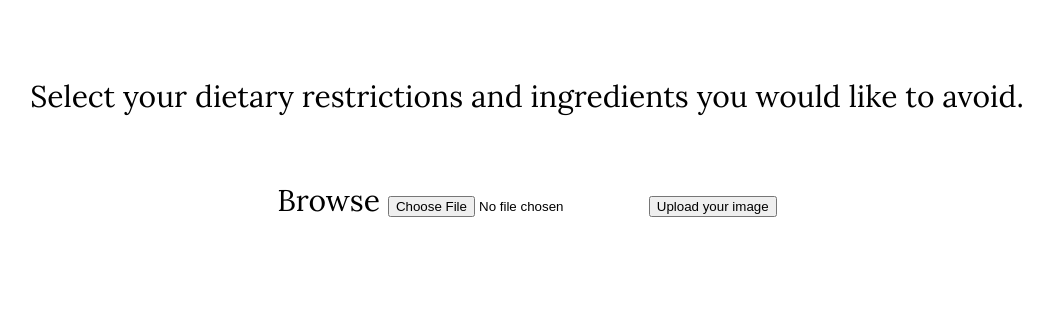
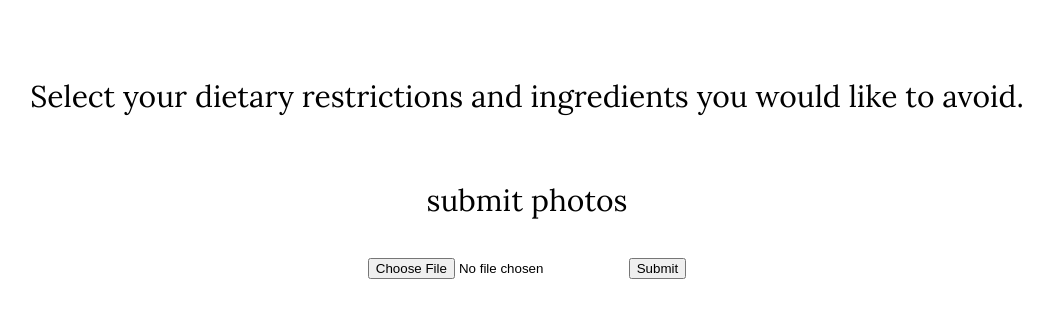
Before and after one commit to renelee/eatometry, a Flask app: page / in a window 1280 px wide. Shown: the part 271-589 px from the top of the page, without its empty margins (113-1166 px from the left). Run offline with Flask 2, Linux system fonts and the light colour scheme.

Commit message:
broke everything

```diff
--- a/app.py
+++ b/app.py
@@ -1,19 +1,21 @@
 import os
 from flask import Flask, render_template, request, redirect, url_for
 from flask import send_from_directory
+from flask_uploads import UploadSet, configure_uploads, IMAGES, patch_request_class, UploadNotAllowed
 # from PIL import Image
 import pytesseract
 
-UPLOAD_FOLDER = '/uploads/'
-ALLOWED_EXTENSIONS = set(['png', 'jpg', 'jpeg'])
+app = Flask(__name__)
+app.config['UPLOADED_PHOTOS_DEST'] = os.getcwd() + '/static/img'
 
-app = Flask(__name__)
-app.config['UPLOAD_FOLDER'] = UPLOAD_FOLDER
+photos = UploadSet('photos', IMAGES)
+configure_uploads(app, photos)
 
 @app.route('/')
 def home():
 	return render_template('index.html')
 
+'''
 @app.route('/upload', methods=['POST'])
 def get_ingredients_from_image():
 	if request.method == 'POST':
@@ -29,7 +31,17 @@ def get_ingredients_from_image():
 	return render_template('index.html')
 
 def processList(s):
-	return
+	return ...
+	'''
+
+@app.route('/upload', methods=['GET', 'POST'])
+def upload():
+	try:
+		if request.method == 'POST' and 'photo' in request.files:
+			filename = photos.save(request.files['photo'])
+			return render_template('upload.html', success=True)
+	except UploadNotAllowed:
+		return render_template('upload.html', success=False)
 
 if __name__ == "__main__":
     app.run(debug=True)
--- /dev/null
+++ b/templates/base.html
@@ -0,0 +1,40 @@
+<!DOCTYPE html>
+<html lang="en">
+<head>
+  <meta charset="UTF-8">
+  <title>Eatometry</title>
+  <link href="https://fonts.googleapis.com/css?family=Lora" rel="stylesheet">
+  <style>
+    h1 {
+      color: #3D9970;
+      font-family: 'Lora', serif;
+      font-size: 150px;
+      font-weight: bold;
+      letter-spacing: -1px;
+      line-height: 1;
+      text-align: center;
+    }
+    h2 {
+      font-family: 'Lora', serif;
+      color: #000000;
+      font-size: 30px;
+      font-weight: 300;
+      line-height: 32px;
+      margin: 0 0 72px;
+      text-align: center;
+    }
+    span {
+      font-family: 'Lora', serif;
+    }
+  </style>
+</head>
+
+<body>
+
+<h1> EATOMETRY </h1>
+<h2> Select your dietary restrictions and ingredients you would like to avoid. <h2>
+
+{% block content %}{% endblock %}
+
+</body>
+</html>
--- a/templates/index.html
+++ b/templates/index.html
@@ -1,47 +1,9 @@
-<!DOCTYPE html>
-<html lang="en">
-<head>
-  <meta charset="UTF-8">
-  <title>Eatometry</title>
-  <link href="https://fonts.googleapis.com/css?family=Lora" rel="stylesheet">
-  <style>
-    h1 {
-      color: #3D9970;
-      font-family: 'Lora', serif;
-      font-size: 150px;
-      font-weight: bold;
-      letter-spacing: -1px;
-      line-height: 1;
-      text-align: center;
-    }
-    h2 {
-      font-family: 'Lora', serif;
-      color: #000000;
-      font-size: 30px;
-      font-weight: 300;
-      line-height: 32px;
-      margin: 0 0 72px;
-      text-align: center;
-    }
-    span {
-      font-family: 'Lora', serif;
-    }
-  </style>
-</head>
+{% extends "base.html" %}
 
-<body>
-
-<h1> EATOMETRY </h1>
-<h2> Select your dietary restrictions and ingredients you would like to avoid. <h2>
-<header class="navbar">
-  <form action="/upload" method="post" enctype="multipart/form-data" >
-      <span class="btn btn-default btn-file">
-        Browse <input type="file" name="image">
-      </span>
-
-    <input type="submit" value="Upload your image" class="btn btn-primary">
-  </form>
-</header>
-
-</body>
-</html>
+{% block content %}
+<p>submit photos</p>
+<form method=POST enctype=multipart/form-data action="{{ url_for('upload') }}">
+    <input type=file name=photo>
+    <input type="submit">
+</form>
+{% endblock %}
--- a/templates/static/styles.css
+++ /dev/null
@@ -1,5 +0,0 @@
-@import url('https://fonts.googleapis.com/css?family=Lora');
-
-body {
-  font-family: 'Lora', serif;
-}
```
Also changed, not shown: templates/results.html (deleted, +0 -7 lines), templates/upload.html (added, +10 -0 lines).
